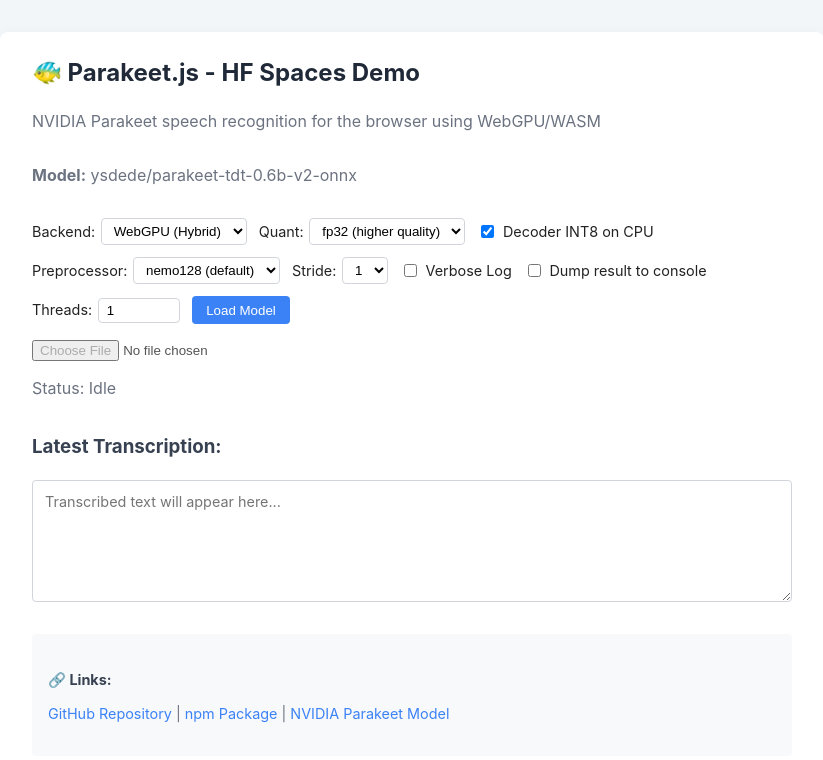
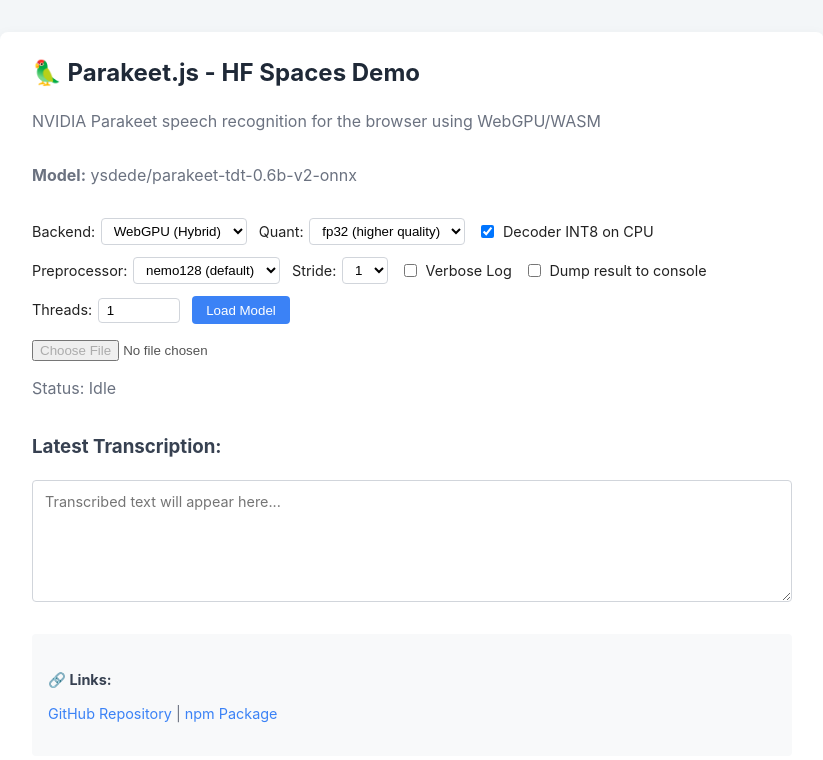
Before and after one commit to ysdede/parakeet.js, a React (Create React App) app: page / in a window 1280 px wide. Shown: the top 760 px of the page, without its empty margins (228-1051 px from the left). Built offline with nearby package versions, Linux system fonts and the light colour scheme.

Commit message:
fix: update emoji to parakeet and remove incorrect model link
- Change emoji from 🐠 (fish) to 🦜 (parakeet) in both README.md and App.js
- Remove incorrect NVIDIA Parakeet Model link from both README.md and App.js
- Keep only GitHub Repository and npm Package links

```diff
--- a/src/App.js
+++ b/src/App.js
@@ -149,7 +149,7 @@
 
   return (
     <div className="app">
-      <h2>🐠 Parakeet.js - HF Spaces Demo</h2>
+      <h2>🦜 Parakeet.js - HF Spaces Demo</h2>
       <p>NVIDIA Parakeet speech recognition for the browser using WebGPU/WASM</p>
 
       <div className="controls">
@@ -309,10 +309,6 @@
           <a href="https://www.npmjs.com/package/parakeet.js" target="_blank" rel="noopener noreferrer">
             npm Package
           </a>
-          {' | '}
-          <a href="https://huggingface.co/nvidia/parakeet-tdt-1.1b" target="_blank" rel="noopener noreferrer">
-            NVIDIA Parakeet Model
-          </a>
         </p>
       </div>
     </div>
```
Also changed, not shown: 1 other file (tests, documents, lock files or other folders).
